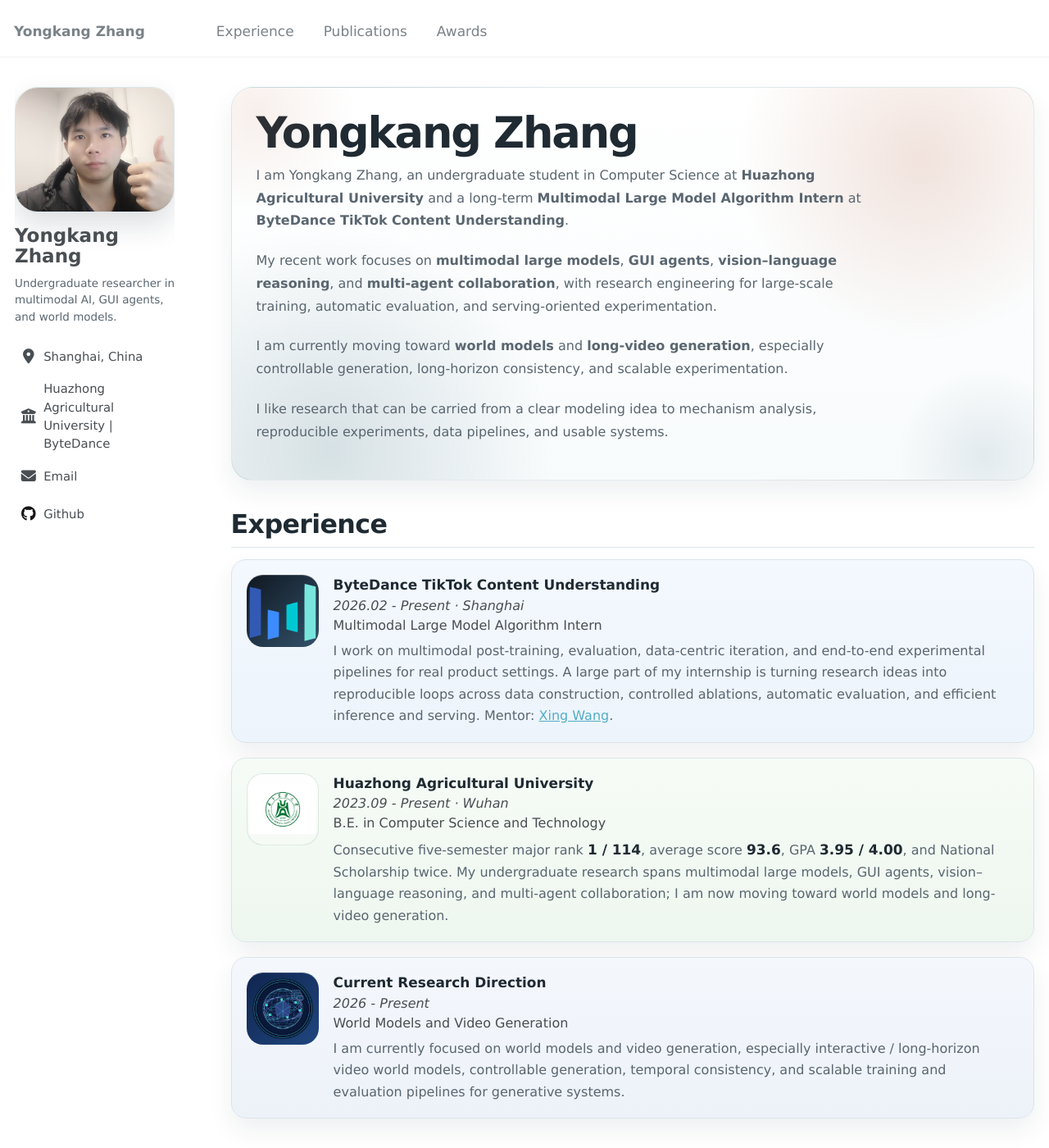
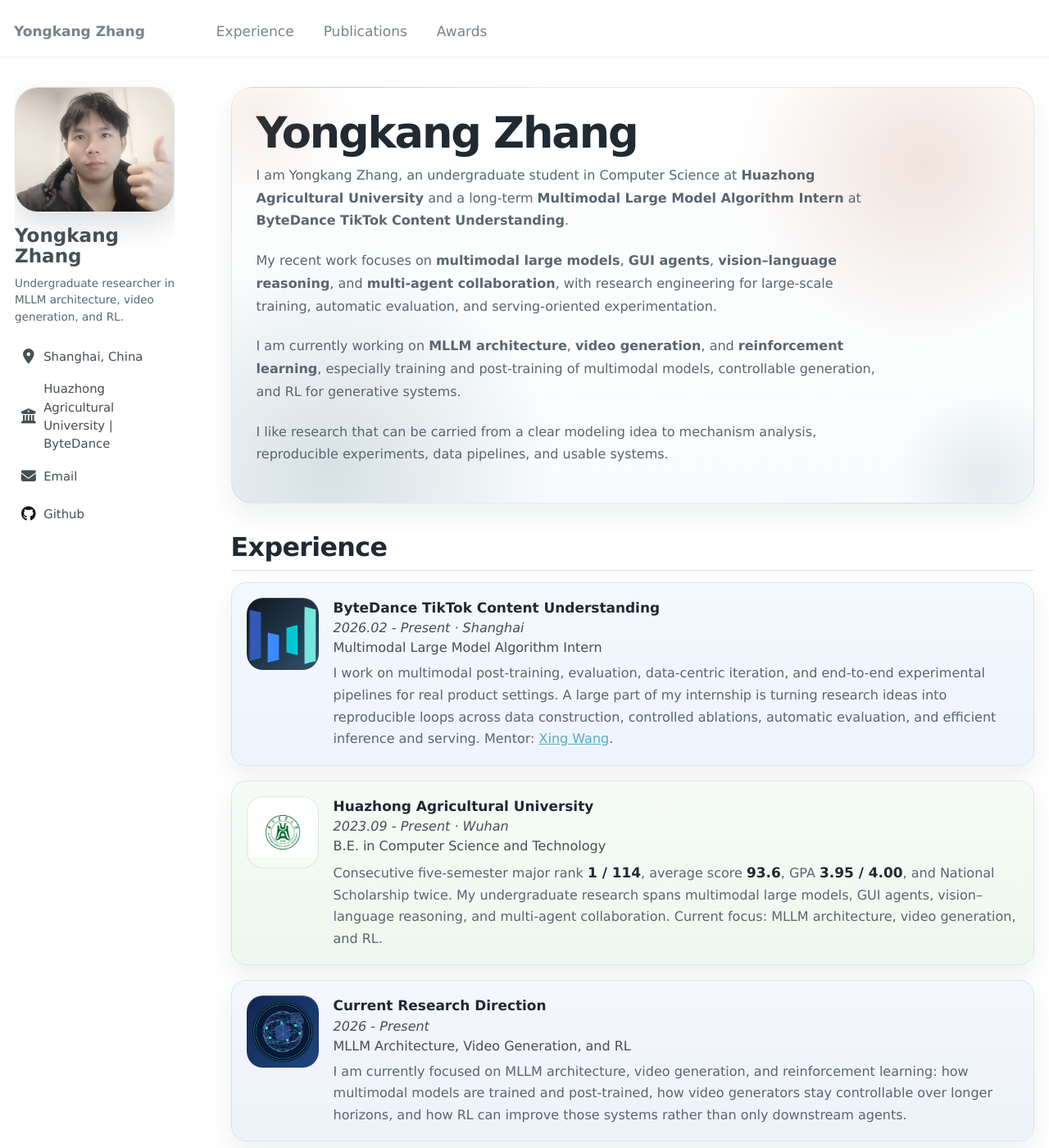
Before and after one commit to calmee4/Yongkang_CV, a Jekyll site: the page built from _pages/about.md, in a window 1280 px wide and 1400 px high. Shown: the whole window at 82% size. Built offline with Jekyll 4.4.1, drawn with Linux system fonts in a browser that asks for light colours.

Commit message:
Set homepage research direction to MLLM architecture, video generation, and RL.
Co-authored-by: Cursor <cursoragent@cursor.com>

```diff
--- a/_config.yml
+++ b/_config.yml
@@ -11,7 +11,7 @@ author:
   avatar           : "yongkang-profile.jpg"
   name             : "Yongkang Zhang"
   pronouns         :
-  bio              : "Undergraduate researcher in multimodal AI, GUI agents, and world models."
+  bio              : "Undergraduate researcher in MLLM architecture, video generation, and RL."
   location         : "Shanghai, China"
   employer         : "Huazhong Agricultural University | ByteDance"
   uri              :
--- a/_pages/about.md
+++ b/_pages/about.md
@@ -26,9 +26,10 @@ redirect_from:
   </p>
 
   <p>
-    I am currently moving toward <strong>world models</strong> and
-    <strong>long-video generation</strong>, especially controllable generation, long-horizon
-    consistency, and scalable experimentation.
+    I am currently working on <strong>MLLM architecture</strong>,
+    <strong>video generation</strong>, and <strong>reinforcement learning</strong>,
+    especially training and post-training of multimodal models, controllable generation,
+    and RL for generative systems.
   </p>
 
   <p>
@@ -70,8 +71,8 @@ Experience
         Consecutive five-semester major rank <strong>1 / 114</strong>, average score
         <strong>93.6</strong>, GPA <strong>3.95 / 4.00</strong>, and National Scholarship twice.
         My undergraduate research spans multimodal large models, GUI agents, vision–language
-        reasoning, and multi-agent collaboration; I am now moving toward world models and long-video
-        generation.
+        reasoning, and multi-agent collaboration. Current focus: MLLM architecture, video
+        generation, and RL.
       </span>
     </div>
   </div>
@@ -83,11 +84,11 @@ Experience
     <div class="experience-info">
       <strong>Current Research Direction</strong><br>
       <em>2026 - Present</em><br>
-      World Models and Video Generation<br>
+      MLLM Architecture, Video Generation, and RL<br>
       <span class="experience-note">
-        I am currently focused on world models and video generation, especially interactive /
-        long-horizon video world models, controllable generation, temporal consistency,
-        and scalable training and evaluation pipelines for generative systems.
+        I am currently focused on MLLM architecture, video generation, and reinforcement learning:
+        how multimodal models are trained and post-trained, how video generators stay controllable
+        over longer horizons, and how RL can improve those systems rather than only downstream agents.
       </span>
     </div>
   </div>
```
